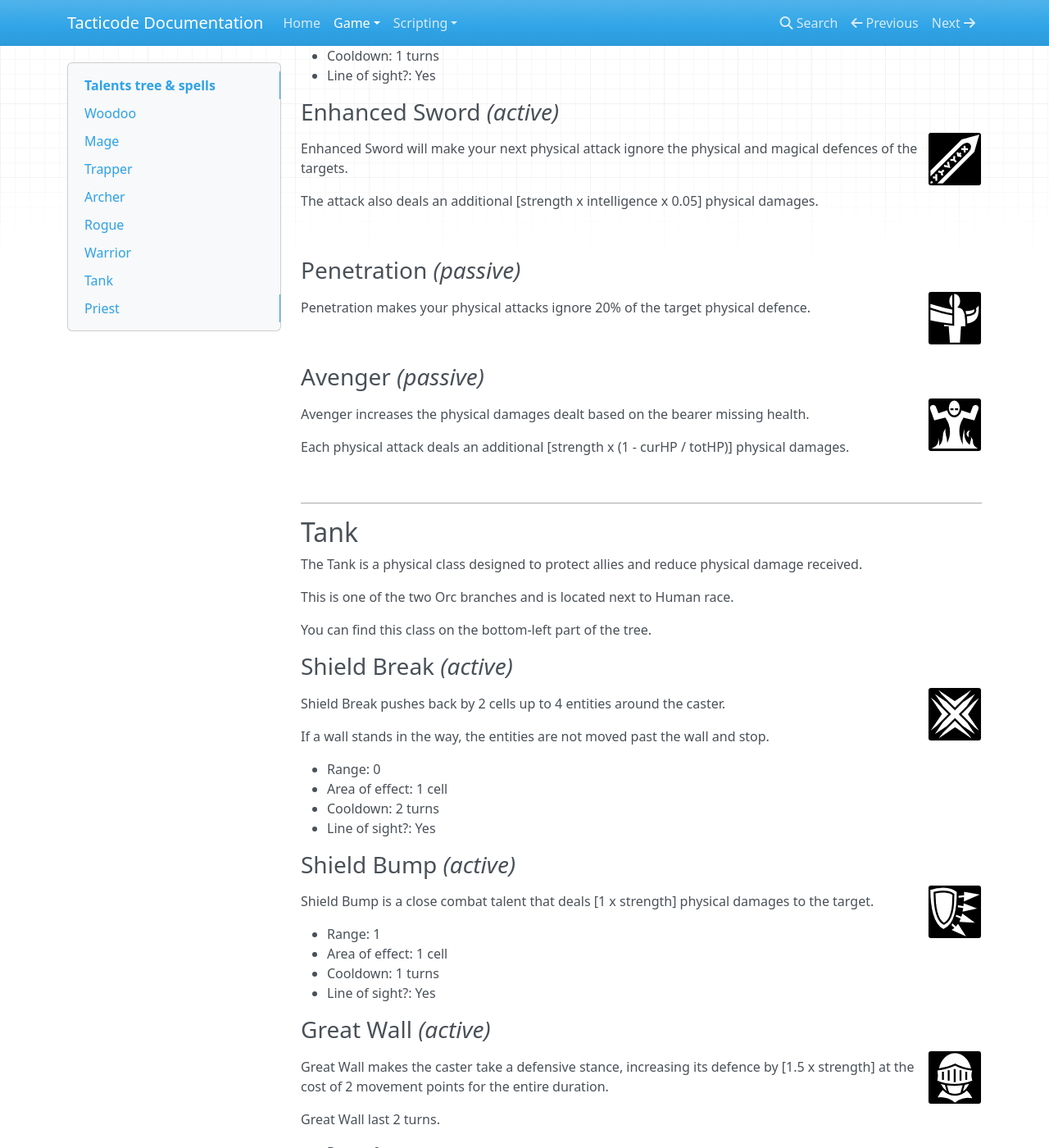
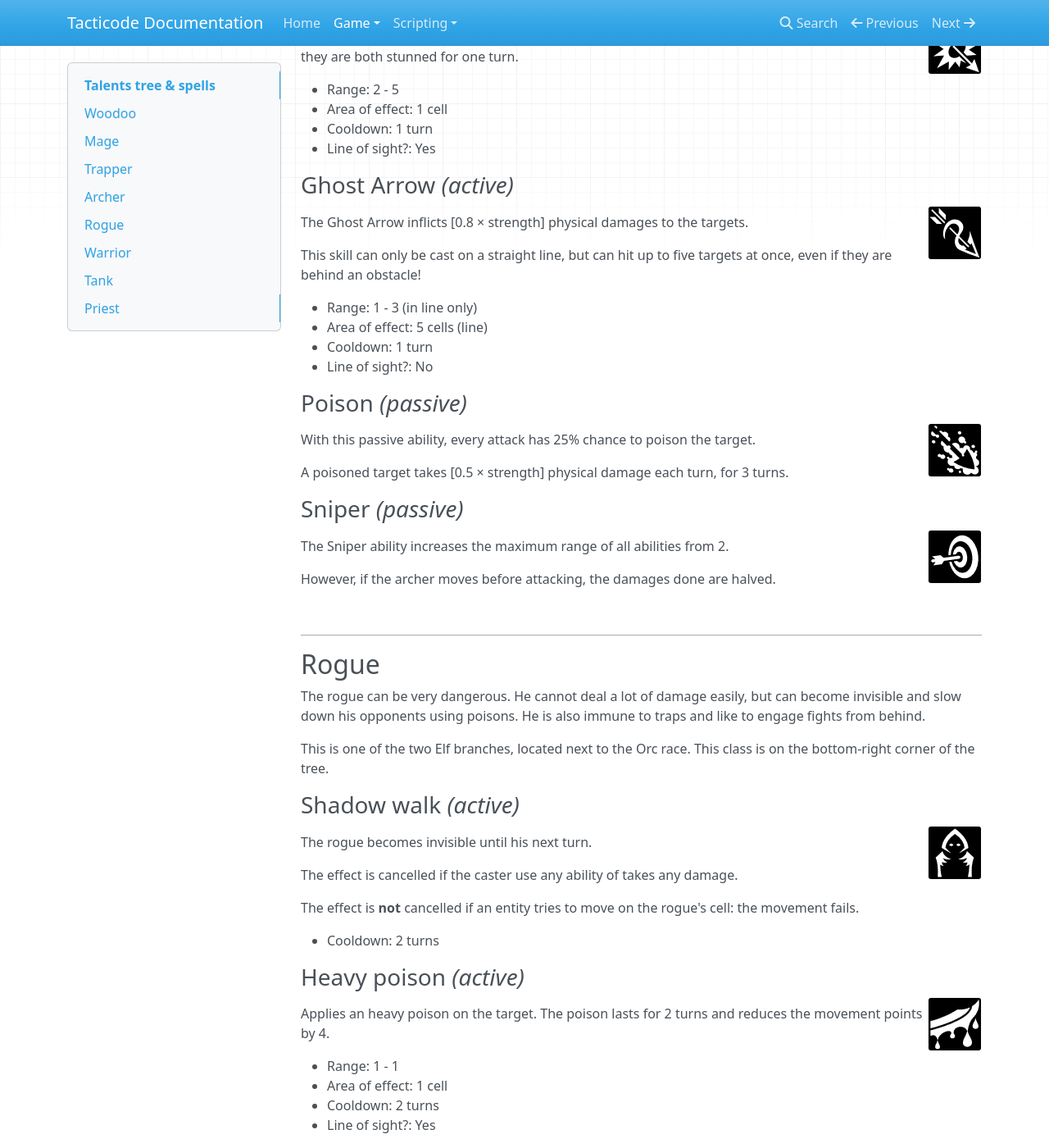
Before and after one commit to Tacticode/user-documentation, an MkDocs documentation site: the page built from docs/game/talents.md, in a window 1280 px wide and 1400 px high, scrolled down 4793 px. Shown: the whole window at 82% size. Built offline with MkDocs 1.6.1, drawn with Linux system fonts in a browser that asks for light colours; nearby versions of some CDN libraries; old or Windows-style settings are respelled for this version of MkDocs; some of the changed text lies outside the part shown.

Commit message:
Add Trapper, Archer and Rogue skills

```diff
--- a/docs/game/talents.md
+++ b/docs/game/talents.md
@@ -146,25 +146,58 @@ A mage with the damage zone ability will inflict [0.2 × intelligence] magical d
 
 ## Trapper
 
+The trapper is a sneaky character, waiting for his opponents to walk into his traps.
+
+This is one of the two branches of the Goblin race, located next to the Elf race. You can find this class on the top-right corner of the talents tree.
+
 ### Fire Trap *(active)*
 
 <img alt="Fire Trap" src="../img/skills/fire-trap.png" style="margin: 0; padding: 0; float: right;">
+
+This skill places an invisible trap on the field. When triggered, the Fire Trap inflicts [1.2 × intelligence] magical damages to the target.
+
+* Range: 1 - 7
+* Area of effect: 1 cell
+* Cooldown: 1 turn
+* Line of sight?: Yes
 
 ### Snare Trap *(active)*
 
 <img alt="Snare Trap" src="../img/skills/snare-trap.png" style="margin: 0; padding: 0; float: right;">
 
+This skill places an invisible trap on the field. When triggered, the Snare Trap removes 5 movement points from the target, for one turn.
+
+* Range: 1 - 7
+* Area of effect: 1 cell
+* Cooldown: 1 turn
+* Line of sight?: Yes
+
 ### Stun Trap *(passive)*
 
 <img alt="Stun Trap" src="../img/skills/stun-trap.png" style="margin: 0; padding: 0; float: right;">
+
+This skill places an invisible trap on the field. When triggered, the Stun Trap stuns the target for one turn, preventing them from playing.
+
+* Range: 1 - 6
+* Area of effect: 1 cell
+* Cooldown: 2 turn
+* Line of sight?: Yes
 
 ### Careful *(passive)*
 
 <img alt="Careful" src="../img/skills/careful.png" style="margin: 0; padding: 0; float: right;">
 
+This passive ability allows the trapper to walk on ally traps without triggering them.
+
+That way, your character will not panic if they forgot where they placed them.
+
 ### Far Sight *(passive)*
 
 <img alt="Far Sight" src="../img/skills/far-sight.png" style="margin: 0; padding: 0; float: right;">
+
+Far Sight increases the maximum range of all abilities from 1. The minimum range stays inchanged.
+
+&nbsp;
 
 &nbsp;
 
@@ -172,25 +205,62 @@ A mage with the damage zone ability will inflict [0.2 × intelligence] magical d
 
 ## Archer
 
+The archer is very similar to the mage, killing his opponents from a long range, but prefers inflicting physical damage.
+
+This is one of the two Elf branches, located next to the Goblin race. This class is on the right side of the tree.
+
 ### Snipe *(active)*
 
 <img alt="Snipe" src="../img/skills/snipe.png" style="margin: 0; padding: 0; float: right;">
+
+Snipe inflicts [1 × strength] physical damages to the target.
+
+While this is a powerful attack, snipe cannot be used if the target is too close or behind an obstacle.
+
+* Range: 4 - 7
+* Area of effect: 1 cell
+* Cooldown: 1 turn
+* Line of sight?: Yes
 
 ### Dazzle *(active)*
 
 <img alt="Dazzle" src="../img/skills/dazzle.png" style="margin: 0; padding: 0; float: right;">
 
+Dazzle inflicts [0.8 × strength] physical damages to the target. If there is an entity behind the target, they are both stunned for one turn.
+
+* Range: 2 - 5
+* Area of effect: 1 cell
+* Cooldown: 1 turn
+* Line of sight?: Yes
+
 ### Ghost Arrow *(active)*
 
 <img alt="Ghost Arrow" src="../img/skills/ghost-arrow.png" style="margin: 0; padding: 0; float: right;">
+
+The Ghost Arrow inflicts [0.8 × strength] physical damages to the targets.
+
+This skill can only be cast on a straight line, but can hit up to five targets at once, even if they are behind an obstacle!
+
+* Range: 1 - 3 (in line only)
+* Area of effect: 5 cells (line)
+* Cooldown: 1 turn
+* Line of sight?: No
 
 ### Poison *(passive)*
 
 <img alt="Poison" src="../img/skills/poison.png" style="margin: 0; padding: 0; float: right;">
 
+With this passive ability, every attack has 25% chance to poison the target.
+
+A poisoned target takes [0.5 × strength] physical damage each turn, for 3 turns.
+
 ### Sniper *(passive)*
 
 <img alt="Sniper" src="../img/skills/sniper.png" style="margin: 0; padding: 0; float: right;">
+
+The Sniper ability increases the maximum range of all abilities from 2.
+
+However, if the archer moves before attacking, the damages done are halved.
 
 &nbsp;
 
@@ -198,25 +268,59 @@ A mage with the damage zone ability will inflict [0.2 × intelligence] magical d
 
 ## Rogue
 
+The rogue can be very dangerous. He cannot deal a lot of damage easily, but can become invisible and slow down his opponents using poisons. He is also immune to traps and like to engage fights from behind.
+
+This is one of the two Elf branches, located next to the Orc race. This class is on the bottom-right corner of the tree.
+
 ### Shadow walk *(active)*
 
 <img alt="Shadow walk" src="../img/skills/shadow-walk.png" style="margin: 0; padding: 0; float: right;">
+
+The rogue becomes invisible until his next turn.
+
+The effect is cancelled if the caster use any ability of takes any damage.
+
+The effect is **not** cancelled if an entity tries to move on the rogue's cell: the movement fails.
+
+* Cooldown: 2 turns
 
 ### Heavy poison *(active)*
 
 <img alt="Heavy poison" src="../img/skills/heavy-poison.png" style="margin: 0; padding: 0; float: right;">
 
+Applies an heavy poison on the target. The poison lasts for 2 turns and reduces the movement points by 4.
+
+* Range: 1 - 1
+* Area of effect: 1 cell
+* Cooldown: 2 turns
+* Line of sight?: Yes
+
 ### Dazzling poison *(active)*
 
 <img alt="Dazzling poison" src="../img/skills/dazzling-poison.png" style="margin: 0; padding: 0; float: right;">
+
+Applies an dazzling poison on the target. The target cannot use an ability next turn, but can still move.
+
+* Range: 1 - 1
+* Area of effect: 1 cell
+* Cooldown: 3 turns
+* Line of sight?: Yes
 
 ### Sneaky *(passive)*
 
 <img alt="Sneaky" src="../img/skills/sneaky.png" style="margin: 0; padding: 0; float: right;">
 
+All damages inflicted from behind are doubled.
+
+Make sure you never let a rogue move behind your back.
+
 ### Lucky foot *(passive)*
 
 <img alt="Lucky foot" src="../img/skills/lucky-foot.png" style="margin: 0; padding: 0; float: right;">
+
+With this ability, the Rogue is immune to traps.
+
+Both allies and enemies traps are not triggered when walking over them.
 
 &nbsp;
 
```
